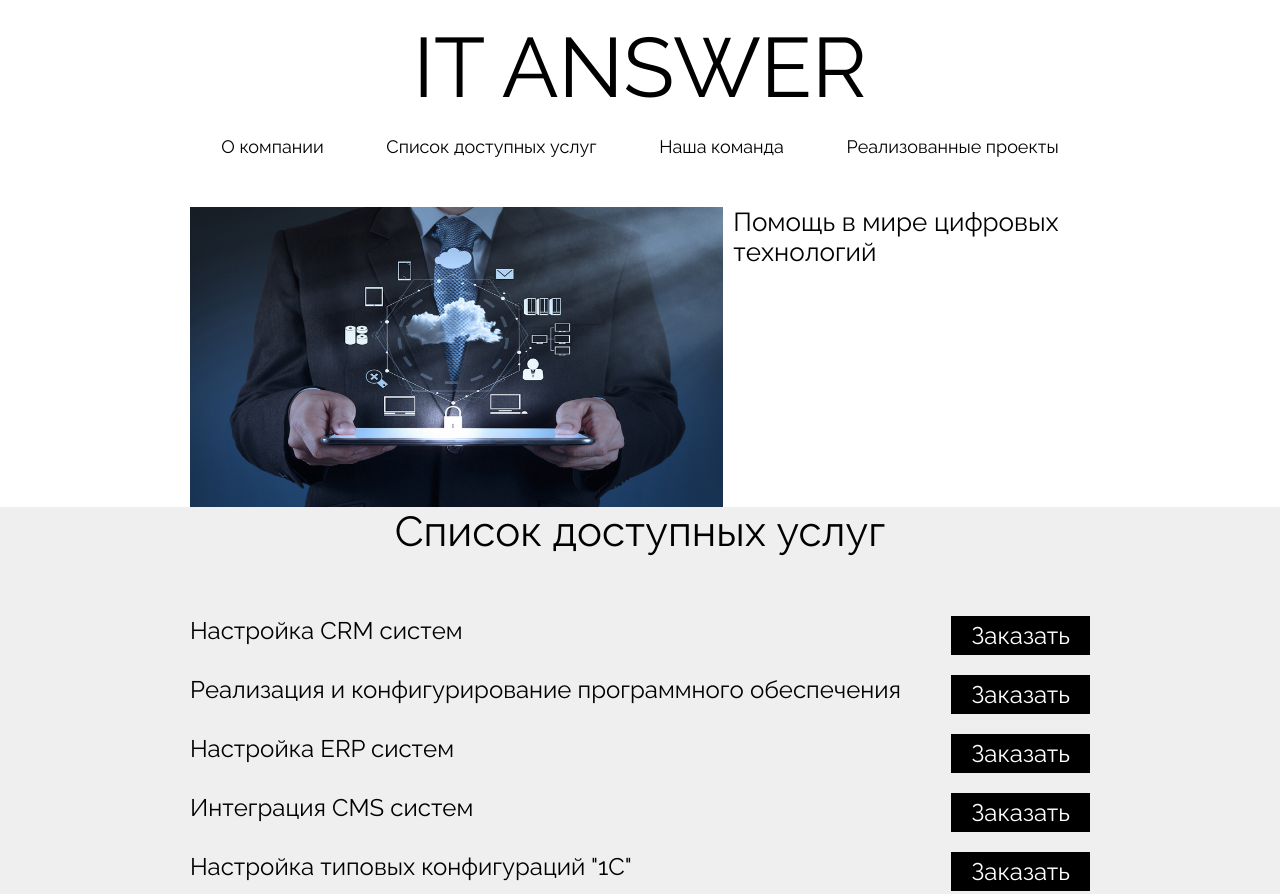
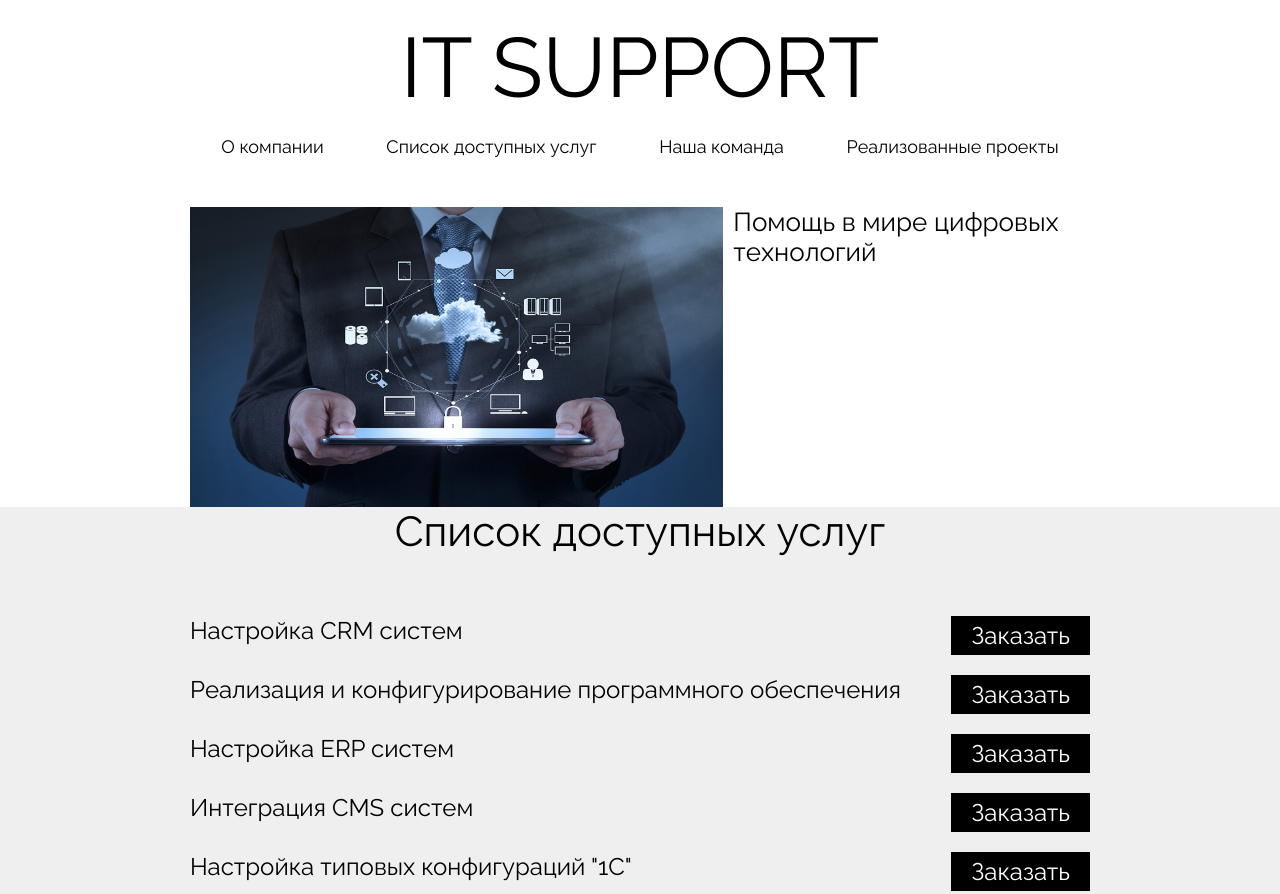
Before and after one commit to Danila-Developer/danila-developer.github.io, a plain HTML site: page index.html in a window 1280 px wide. Shown: the top 894 px of the page. Drawn offline with Linux system fonts and the light colour scheme.

Commit message:
Update index.html

```diff
--- a/index.html
+++ b/index.html
@@ -15,7 +15,7 @@
 <body>
    <header>
       <div class="container">
-         <div class="title">IT ANSWER</div>
+         <div class="title">IT SUPPORT</div>
          <nav>
             <div class="nav-item"><a>О компании</a></div>
             <div class="nav-item"><a href="#service">Список доступных услуг</a></div>
```
